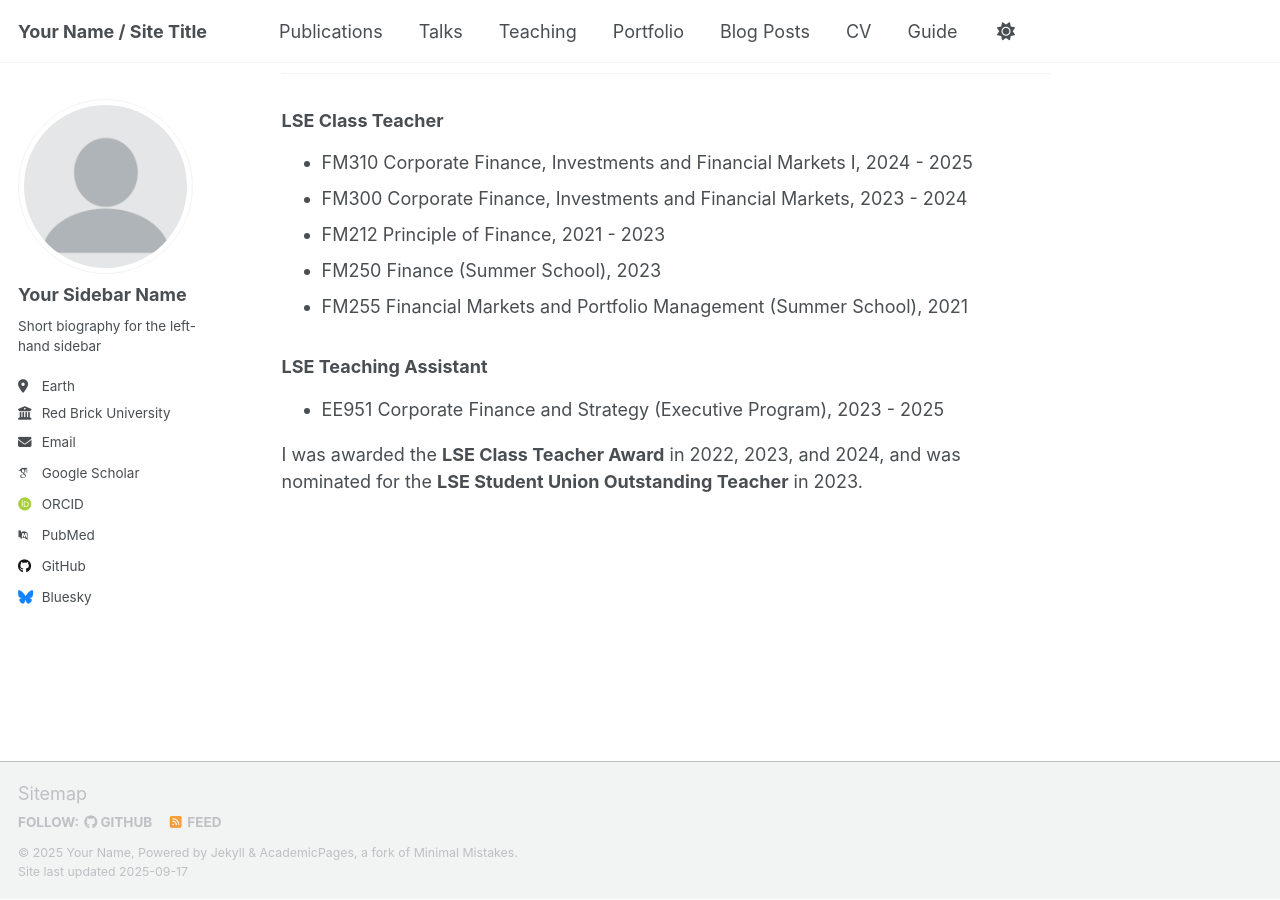
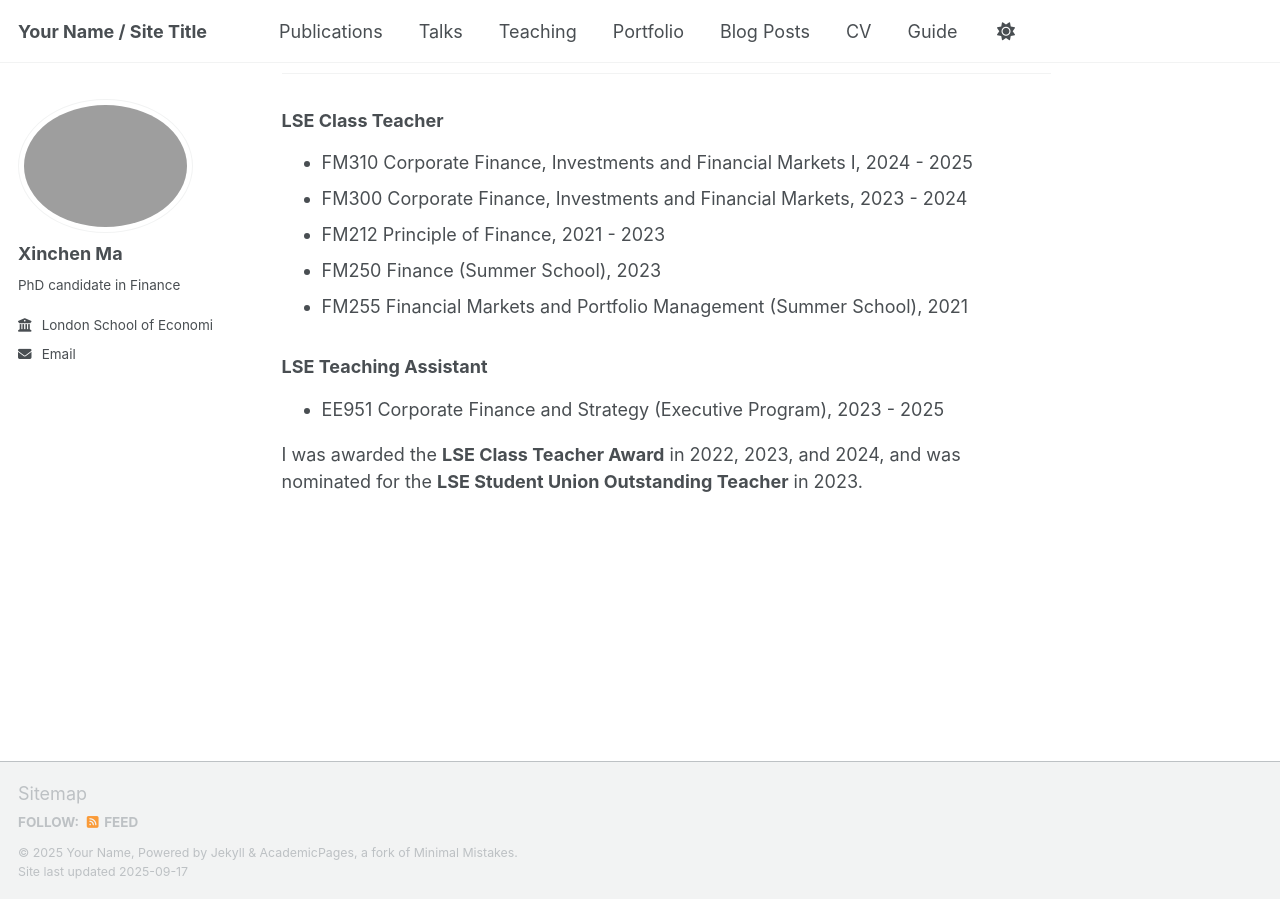
Before and after one commit to xinchen-ma/xinchen-ma.github.io, a Jekyll site: the page built from _pages/about.md, in a window 1280 px wide and 900 px high, scrolled down 2114 px. Built offline with Jekyll 4.4.1, drawn with Linux system fonts in a browser that asks for light colours; some web fonts are replaced; a script that is not in the unit is left out.

Commit message:
Update _config.yml

```diff
--- a/_config.yml
+++ b/_config.yml
@@ -23,24 +23,24 @@ repository               : "academicpages/academicpages.github.io"
 #               Additional customization can be done by editing /_includes/author-profile.html
 author:
   # Biographic information
-  avatar           : "profile.png"
-  name             : "Your Sidebar Name"
+  avatar           : "IMG_2104_crop.png"
+  name             : "Xinchen Ma"
   pronouns         : # example: "she/her"
-  bio              : "Short biography for the left-hand sidebar"
-  location         : "Earth"
-  employer         : "Red Brick University"
+  bio              : "PhD candidate in Finance"
+  location         : #""
+  employer         : "London School of Economics and Political Science"
   uri              : # URL
-  email            : "none@example.org"
+  email            : "x.ma25@lse.ac.uk"
 
   # Academic websites
   academia         : # URL
   arxiv            : # URL - Update with the correct link to your profile
-  googlescholar    : "https://scholar.google.com/citations?user=PS_CX0AAAAAJ"
+  googlescholar    : #"https://scholar.google.com/citations?user=PS_CX0AAAAAJ"
   inspire-hep      : # URL
   impactstory      : # URL
-  orcid            : "http://orcid.org/yourorcidurl"
+  orcid            : #"http://orcid.org/yourorcidurl"
   semantic         : # URL
-  pubmed           : "https://www.ncbi.nlm.nih.gov/pubmed/?term=john+snow"
+  pubmed           : #"https://www.ncbi.nlm.nih.gov/pubmed/?term=john+snow"
   researchgate     : # URL
   scopus           : # URL
 
@@ -48,13 +48,13 @@ author:
   bitbucket        : # Username - Update with your username on the site
   codepen          : # Username
   dribbble         : # Username
-  github           : "academicpages"
+  github           : #"academicpages"
   kaggle           : # Username
   stackoverflow    : # User number or user number and name (i.e., use "1" or "1/jeff-atwood")
 
   # Social media
   artstation       : # Username
-  bluesky          : "bsky.app" # Replace this with you Bluesky username
+  bluesky          : #"bsky.app" # Replace this with you Bluesky username
   facebook         : # Username
   flickr           : # Username
   foursquare       : # Username
```
